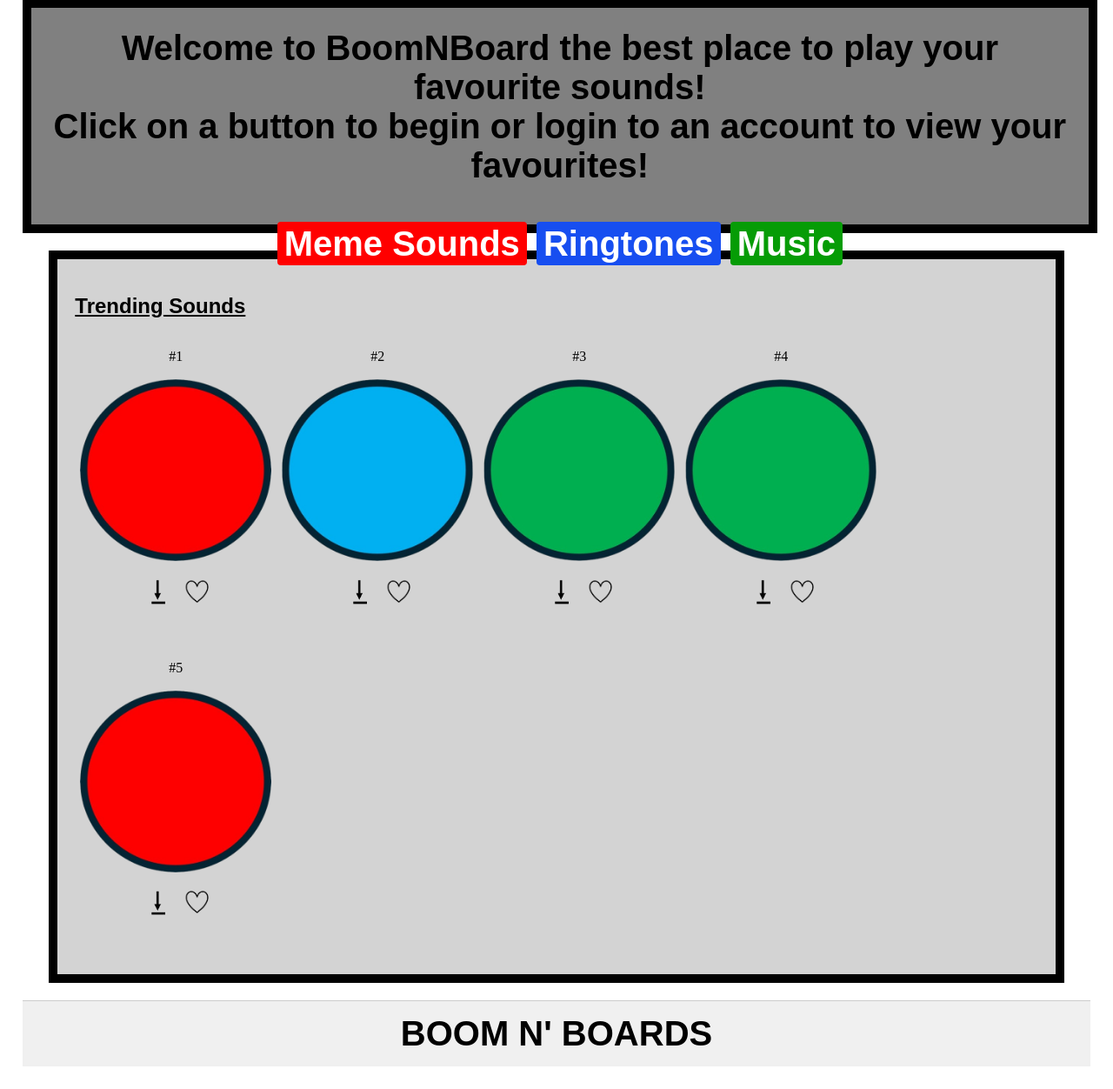
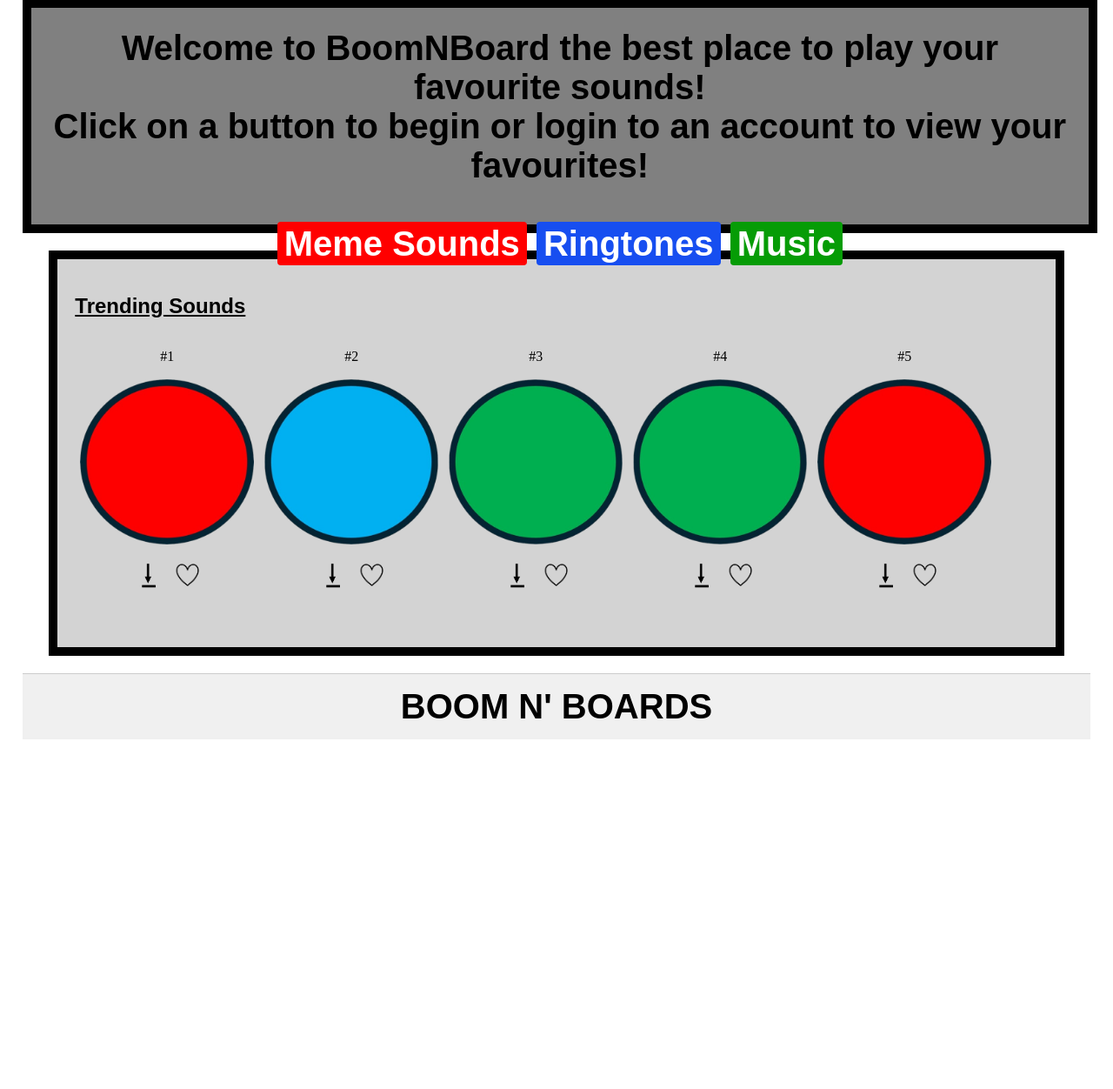
Before and after one commit to MayaJag77/BoomNBoard, a Django app: page / in a window 1280 px wide. Shown: the part 275-1527 px from the top of the page at 87% size. After the commit the page ends 1125 px from the top, so only its background shows below. Run offline with Django 4.2, Linux system fonts and the light colour scheme; data that the repository does not hold is empty.

Commit message:
Buttons fix

```diff
--- a/BoomNBoard/static/styling/style.css
+++ b/BoomNBoard/static/styling/style.css
@@ -81,8 +81,9 @@ button{
 }
 
 .SoundButton {
-    width: 100%;
-    max-width: 220px;
+    width: 12vw;
+    max-width: 300px;
+    min-width: 200px;
     height: auto;
 }
 
@@ -111,7 +112,7 @@ button{
 
 .soundsGrid {
     display: grid;
-    grid-template-columns: repeat(auto-fit, minmax(200px, 1fr));
+    grid-template-columns: repeat(auto-fit, minmax(300px, 1fr));
     gap: 30px;
     justify-items: center;
     padding: 20px;
```
